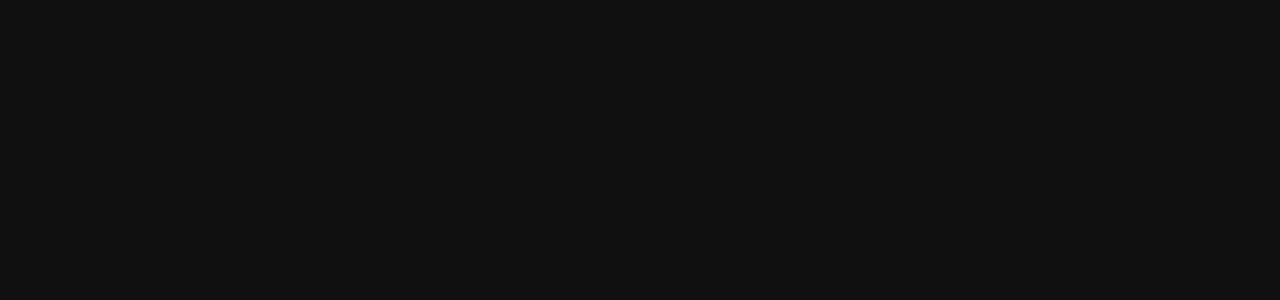
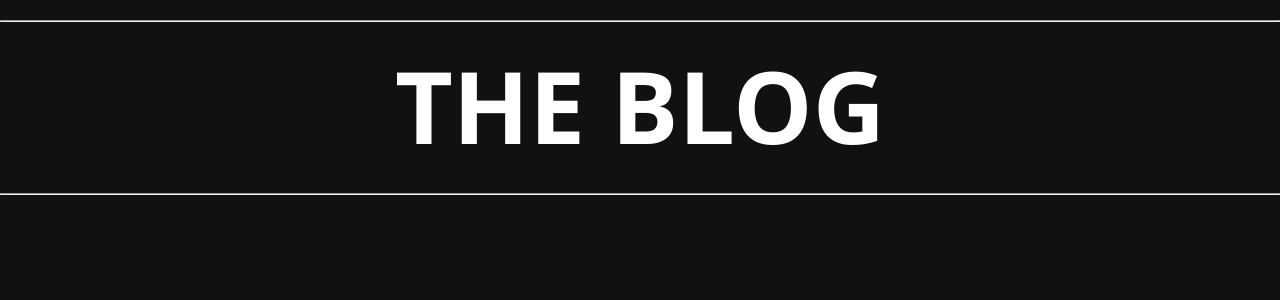
Before and after one commit to gemaquejr/angular-blog, an Angular app: page / in a window 1280 px wide. Shown: the top 300 px of the page. Built offline with nearby package versions, Linux system fonts and the light colour scheme.

Commit message:
Adiciona formatacao de menu-title-component

```diff
--- a/src/app/app.component.html
+++ b/src/app/app.component.html
@@ -1 +1,2 @@
+<app-menu-title></app-menu-title>
 <router-outlet></router-outlet>
--- a/src/app/components/menu-title/menu-title.component.css
+++ b/src/app/components/menu-title/menu-title.component.css
@@ -0,0 +1,17 @@
+.container_menu-title {
+    color: white;
+}
+
+.container_menu-title > h1 {
+    margin-top: 15px;
+    margin-bottom: 15px;
+    font-size: 100px;
+    font-family: segoe UI;
+    display: flex;
+    justify-content: center;
+}
+
+.container_menu-title > hr {
+    margin-top: 20px;
+    margin-bottom: 5px;
+}
--- a/src/app/components/menu-title/menu-title.component.html
+++ b/src/app/components/menu-title/menu-title.component.html
@@ -1 +1,5 @@
-<p>menu-title works!</p>
+<div class="container_menu-title">
+    <hr>
+    <h1>THE BLOG</h1>
+    <hr>
+</div>
```
